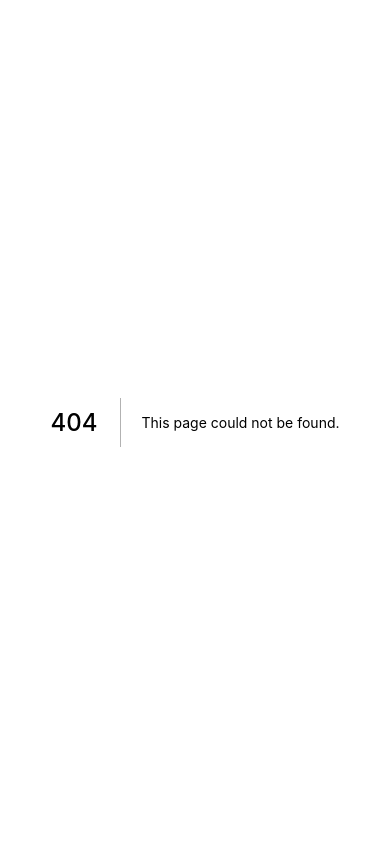
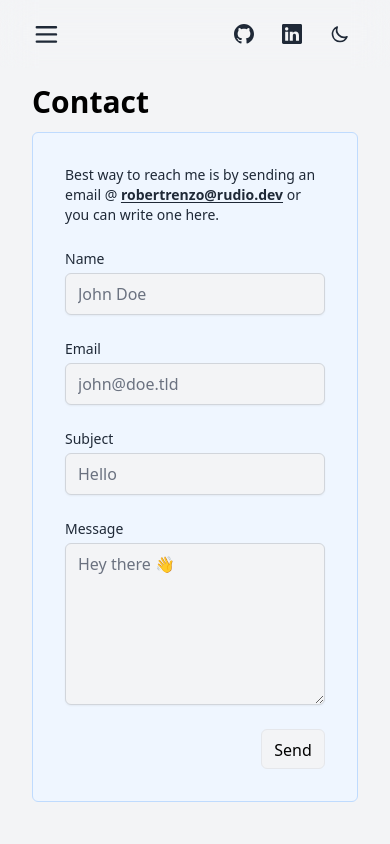
Before and after one commit to robertrenzorudio/robertrenzo.rudio.dev, a Next.js app: page /contact in a window 390 px wide. Before the commit this address had no page. Shown: the top 844 px of the page. Built offline with nearby package versions, Linux system fonts and the light colour scheme.

Commit message:
Add mobile menu

```diff
--- a/components/Contact.tsx
+++ b/components/Contact.tsx
@@ -5,7 +5,9 @@ import TextArea from './TextArea';
 import * as Yup from 'yup';
 import { userData } from '../constants';
 
-interface Props {}
+interface Props {
+  isFull?: boolean;
+}
 
 const EmailSchema = Yup.object().shape({
   name: Yup.string()
@@ -17,10 +19,13 @@ const EmailSchema = Yup.object().shape({
   message: Yup.string().required('Required!'),
 });
 
-const Contact = (props: Props) => {
+const Contact = ({ isFull }: Props) => {
   return (
     <>
-      <div className="flex flex-col max-w-2xl 2xl:max-w-4xl mx-auto w-full md:px-0 space-y-3 p-4 px-8">
+      <div
+        id="contact"
+        className="flex flex-col max-w-2xl 2xl:max-w-4xl mx-auto w-full md:px-0 space-y-3 p-4 px-8"
+      >
         <h1 className="text-3xl font-extrabold">Contact</h1>
         <Formik
           initialValues={{
@@ -57,7 +62,11 @@ const Contact = (props: Props) => {
           }}
         >
           {({ isSubmitting }) => (
-            <Form className="flex flex-col w-11/12 self-center bg-blue-50 dark:bg-nightowl-200 p-8 border rounded-md border-blue-200 space-y-6">
+            <Form
+              className={`flex flex-col ${
+                isFull ? 'w-full' : 'w-11/12'
+              } self-center bg-blue-50 dark:bg-nightowl-200 p-8 border rounded-md border-blue-200 space-y-6`}
+            >
               <p className="text-sm md:text-lg font-medium text-gray-800 dark:text-gray-200 break-words">
                 Best way to reach me is by sending an email @{' '}
                 <a
--- a/components/Container.tsx
+++ b/components/Container.tsx
@@ -1,7 +1,9 @@
 import Head from 'next/head';
 import { useRouter } from 'next/router';
+import Drawer from './Drawer';
 import Footer from './Footer';
 import Nav from './Nav';
+import { useState } from 'react';
 
 interface Props {
   meta?: { [key: string]: string };
@@ -16,6 +18,8 @@ const Container: React.FC<Props> = ({ children, meta: cMeta }) => {
     type: 'website',
     ...cMeta,
   };
+
+  const [drawerIsOpen, setDrawerIsOpen] = useState(false);
 
   return (
     <div className="bg-gray-100 dark:bg-nightowl-100 selection:bg-teal-250 dark:selection:bg-rose-500">
@@ -33,7 +37,8 @@ const Container: React.FC<Props> = ({ children, meta: cMeta }) => {
         <meta property="og:image" content={meta.image} />
       </Head>
       <div className="w-full flex-col min-h-screen ">
-        <Nav />
+        <Drawer isOpen={drawerIsOpen} setIsOpen={setDrawerIsOpen} />
+        <Nav isOpen={drawerIsOpen} setIsOpen={setDrawerIsOpen} />
         <main>{children}</main>
         <Footer />
       </div>
--- /dev/null
+++ b/components/Drawer.tsx
@@ -0,0 +1,58 @@
+import { XIcon } from '@heroicons/react/outline';
+import { Fragment } from 'react';
+import DrawerItem from './DrawerItem';
+
+interface Props {
+  isOpen: boolean;
+  setIsOpen: React.Dispatch<React.SetStateAction<boolean>>;
+}
+
+const navItems = [
+  { href: '/', name: 'Home' },
+  { href: '/projects', name: 'Projects' },
+  { href: '/contact', name: 'Contact' },
+];
+
+const Drawer = ({ isOpen, setIsOpen }: Props) => {
+  return (
+    <div
+      className={
+        ' fixed overflow-hidden backdrop-blur-md z-20 inset-0 transform ease-in-out ' +
+        (isOpen
+          ? ' transition-opacity opacity-100 duration-500 -translate-x-0  '
+          : ' transition-all delay-500 opacity-0 -translate-x-full  ')
+      }
+    >
+      <div
+        className={
+          ' w-4/5 py-4 px-8 left-0 flex flex-col absolute bg-gray-200 dark:bg-nightowl-100 h-full delay-400 duration-500 ease-in-out transition-all transform' +
+          (isOpen ? ' -translate-x-0 ' : ' -translate-x-full ')
+        }
+      >
+        <button
+          aria-label="Toggle Dark Mode"
+          type="button"
+          className={`w-9 h-9 rounded-lg flex items-center md:hidden flex-none`}
+          onClick={() => setIsOpen(!isOpen)}
+        >
+          <XIcon className="w-4/5 h-4/5 text-gray-800 dark:text-gray-100" />
+        </button>
+        <div className="flex flex-col items-center mt-6 flex-grow pt-6 space-y-6">
+          {navItems.map(({ href, name }) => (
+            <Fragment key={name}>
+              <DrawerItem href={href} name={name} />
+            </Fragment>
+          ))}
+        </div>
+      </div>
+      <div
+        className="h-full cursor-pointer"
+        onClick={() => {
+          setIsOpen(false);
+        }}
+      ></div>
+    </div>
+  );
+};
+
+export default Drawer;
--- /dev/null
+++ b/components/DrawerItem.tsx
@@ -0,0 +1,33 @@
+import cn from 'classnames';
+import Link from 'next/link';
+import React from 'react';
+import { useRouter } from 'next/router';
+
+interface Props {
+  href: string;
+  name: string;
+}
+
+const NavItem: React.FC<Props> = ({ href, name }) => {
+  const router = useRouter();
+  const isActive = router.asPath === href;
+  return (
+    <Link href={href}>
+      <a
+        href="#"
+        className={cn(
+          'font-medium text-gray-800 dark:text-gray-100',
+          {
+            'underline underline-offset-8 decoration-2 decoration-rose-500':
+              isActive,
+          },
+          'hover:underline underline-offset-8 decoration-2 decoration-rose-500 transition-all'
+        )}
+      >
+        {name}
+      </a>
+    </Link>
+  );
+};
+
+export default NavItem;
--- a/components/MobileMenu.tsx
+++ /dev/null
@@ -1,9 +0,0 @@
-import React from 'react';
-
-interface Props {}
-
-const MobileMenu = (props: Props) => {
-  return <div className="md:hidden">Mobile Menu</div>;
-};
-
-export default MobileMenu;
--- a/components/Nav.tsx
+++ b/components/Nav.tsx
@@ -1,17 +1,21 @@
 import React, { Fragment, useState, useEffect } from 'react';
-import MobileMenu from './MobileMenu';
 import NavItem from './NavItem';
 import { userData } from '../constants';
 import { useTheme } from 'next-themes';
+import { MenuIcon } from '@heroicons/react/outline';
 
-interface Props {}
+interface Props {
+  isOpen: boolean;
+  setIsOpen: React.Dispatch<React.SetStateAction<boolean>>;
+}
 
 const navItems = [
   { href: '/', name: 'Home' },
   { href: '/projects', name: 'Projects' },
+  { href: '/contact', name: 'Contact' },
 ];
 
-const Nav = (props: Props) => {
+const Nav = ({ isOpen, setIsOpen }: Props) => {
   const { systemTheme, theme, setTheme } = useTheme();
   const [mounted, setMounted] = useState(false);
 
@@ -23,8 +27,16 @@ const Nav = (props: Props) => {
 
   return (
     <nav className="max-w-3xl w-full mx-auto 2xl:max-w-5xl py-4 px-8 md:px-0 sticky top-0 backdrop-blur-lg z-10">
-      <div className="flex justify-between">
-        <MobileMenu />
+      <div className="flex justify-between items-center">
+        <button
+          aria-label="Toggle Dark Mode"
+          type="button"
+          className={`w-9 h-9 rounded-lg flex items-center md:hidden`}
+          onClick={() => setIsOpen(!isOpen)}
+        >
+          <MenuIcon className="w-4/5 h-4/5 text-gray-800 dark:text-gray-100" />
+        </button>
+
         <ul className="flex items-center space-x-6">
           {navItems.map(({ href, name }) => (
             <Fragment key={name}>
--- /dev/null
+++ b/pages/contact.tsx
@@ -0,0 +1,15 @@
+import type { NextPage } from 'next';
+import Contact from '../components/Contact';
+import Container from '../components/Container';
+import FeatuedProjects from '../components/FeatuedProjects';
+import Intro from '../components/Intro';
+
+const Home: NextPage = () => {
+  return (
+    <Container meta={{ title: 'Contact' }}>
+      <Contact isFull={true} />
+    </Container>
+  );
+};
+
+export default Home;
```
